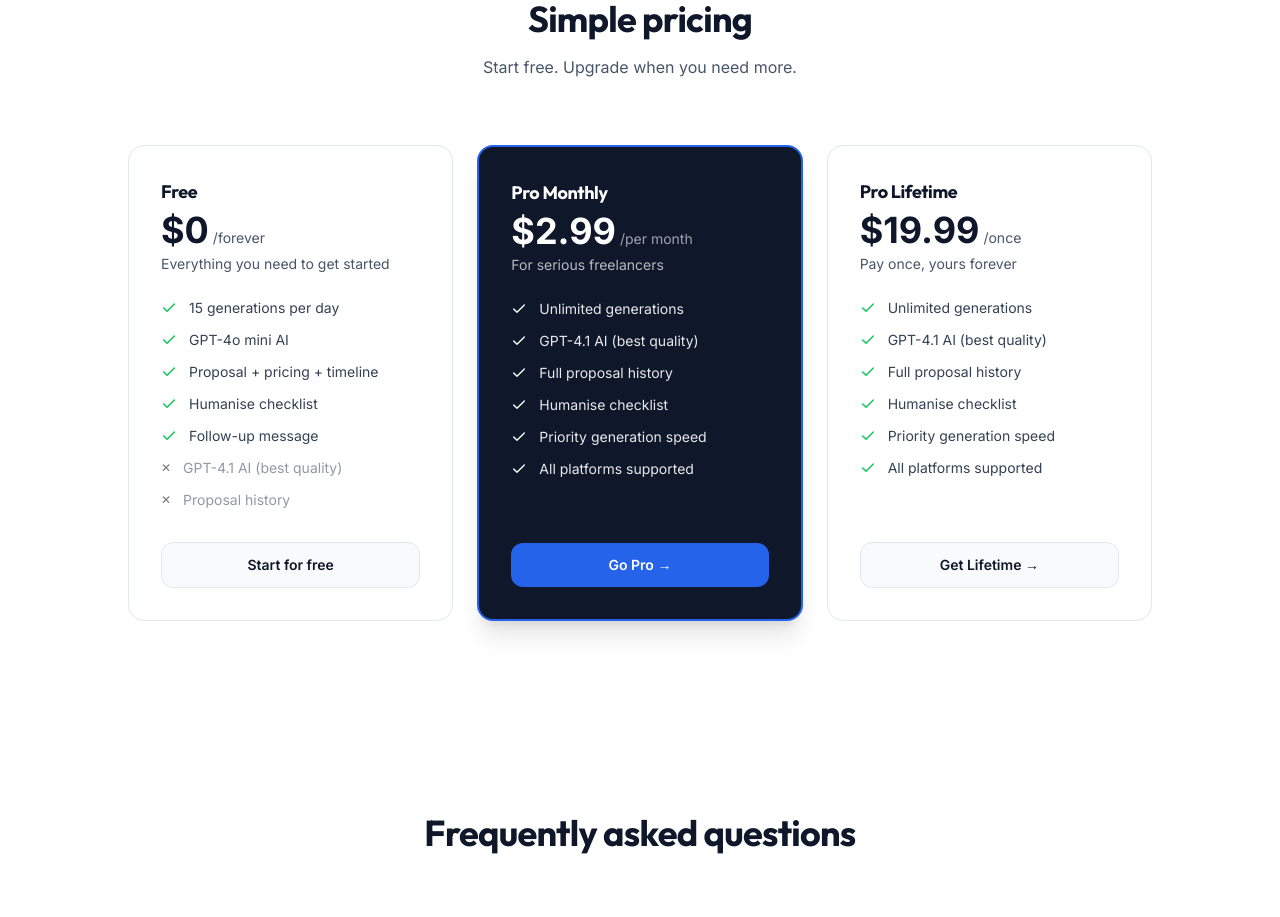
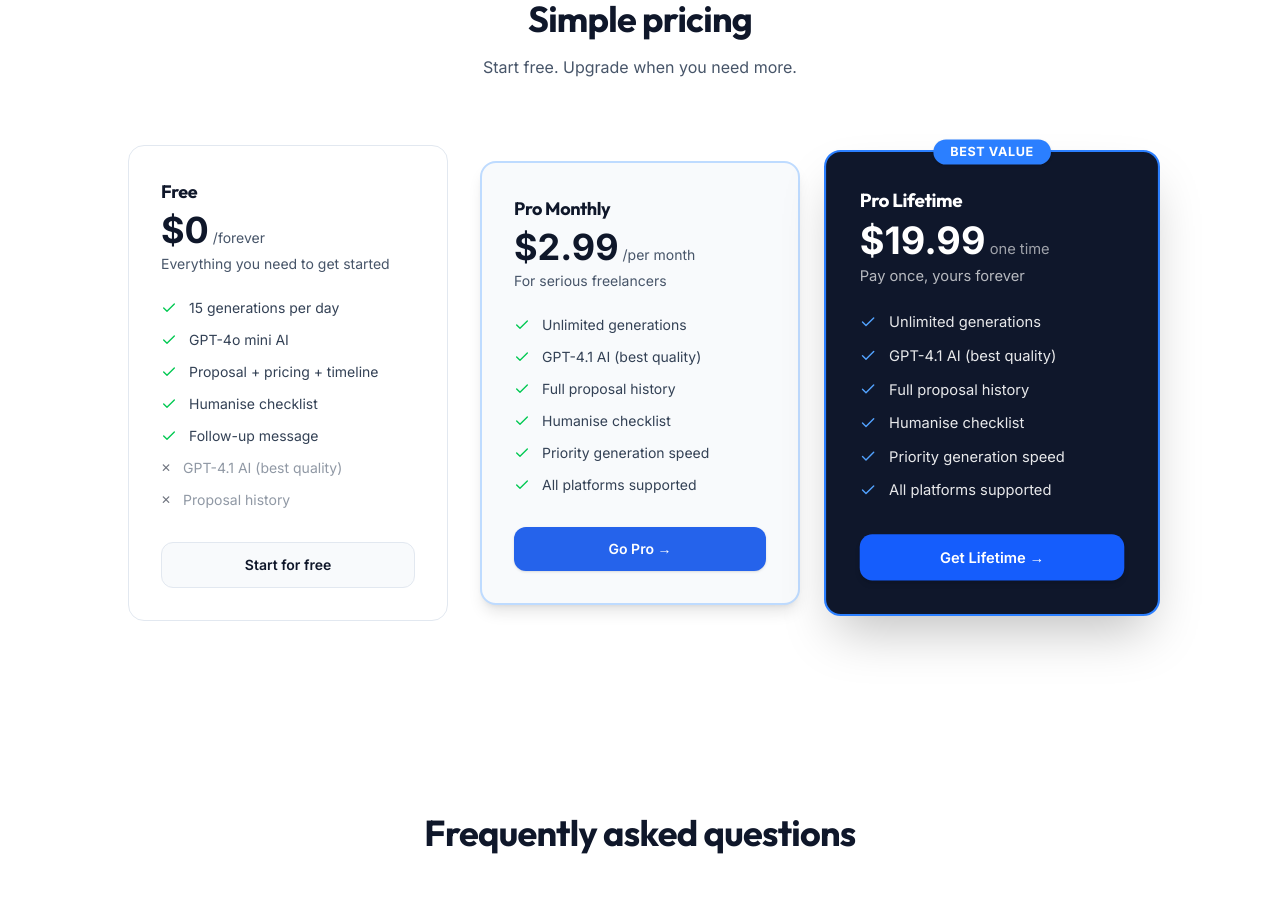
Before and after one commit to Kushagra001/BidCopy, a Next.js app: page / in a window 1280 px wide. Shown: the part 3200-4117 px from the top of the page. Built offline with nearby package versions, Linux system fonts and the light colour scheme; no server answers.

Commit message:
style: refine pricing cards contrast and typography

```diff
--- a/src/components/landing/Pricing.tsx
+++ b/src/components/landing/Pricing.tsx
@@ -21,7 +21,7 @@ const PLANS = [
     ],
     cta:     'Start for free',
     href:    '/sign-up',
-    popular: false,
+    variant: 'default',
   },
   {
     name:        'Pro Monthly',
@@ -39,12 +39,12 @@ const PLANS = [
     missing: [],
     cta:     'Go Pro →',
     href:    '/sign-up',
-    popular: true,
+    variant: 'monthly',
   },
   {
     name:        'Pro Lifetime',
     price:       '$19.99',
-    period:      'once',
+    period:      'one time',
     description: 'Pay once, yours forever',
     features: [
       'Unlimited generations',
@@ -57,7 +57,7 @@ const PLANS = [
     missing: [],
     cta:     'Get Lifetime →',
     href:    '/sign-up',
-    popular: false,
+    variant: 'lifetime',
   },
 ]
 
@@ -72,28 +72,36 @@ export async function Pricing() {
           <p className="text-[--color-bc-muted]">Start free. Upgrade when you need more.</p>
         </div>
 
-        <div className="grid grid-cols-1 lg:grid-cols-3 gap-6 max-w-5xl mx-auto">
+        <div className="grid grid-cols-1 lg:grid-cols-3 gap-6 lg:gap-8 max-w-5xl mx-auto items-center">
           {PLANS.map((plan) => (
             <div key={plan.name}
-              className={`relative flex flex-col rounded-2xl p-8 ${
-                plan.popular
-                  ? 'bg-[--color-bc-dark-card] text-white border-2 border-[--color-bc-blue] shadow-xl'
-                  : 'bg-[--background] border border-[--color-bc-border]'
+              className={`relative flex flex-col rounded-2xl p-8 transition-transform duration-300 ${
+                plan.variant === 'lifetime'
+                  ? 'bg-slate-900 dark:bg-slate-700 text-white border-2 border-blue-500 shadow-2xl lg:scale-105 z-10'
+                  : plan.variant === 'monthly'
+                    ? 'bg-[--color-bc-surface] dark:bg-slate-800 border-2 border-blue-200 dark:border-blue-500/50 shadow-lg'
+                    : 'bg-[--background] dark:bg-slate-800/80 border border-[--color-bc-border]'
               }`}>
 
+              {plan.variant === 'lifetime' && (
+                <div className="absolute top-0 left-1/2 -translate-x-1/2 -translate-y-1/2 bg-blue-500 text-white px-4 py-1 text-xs font-bold uppercase tracking-wider rounded-full shadow-sm">
+                  Best Value
+                </div>
+              )}
+
               <div className="mb-6">
-                <h3 className={`font-bold text-lg mb-1 ${plan.popular ? 'text-white' : 'text-[--color-bc-ink]'}`}>
+                <h3 className={`font-bold text-lg mb-1 ${plan.variant === 'lifetime' ? 'text-white' : 'text-[--color-bc-ink]'}`}>
                   {plan.name}
                 </h3>
                 <div className="flex items-baseline gap-1 mb-1">
-                  <span className={`text-4xl font-bold ${plan.popular ? 'text-white' : 'text-[--color-bc-ink]'}`}>
+                  <span className={`text-4xl font-bold ${plan.variant === 'lifetime' ? 'text-white' : 'text-[--color-bc-ink]'}`}>
                     {plan.price}
                   </span>
-                  <span className={`text-sm ${plan.popular ? 'text-white/60' : 'text-[--color-bc-muted]'}`}>
-                    /{plan.period}
+                  <span className={`text-sm ${plan.variant === 'lifetime' ? 'text-white/60' : 'text-[--color-bc-muted]'}`}>
+                    {plan.period === 'one time' ? ` ${plan.period}` : `/${plan.period}`}
                   </span>
                 </div>
-                <p className={`text-sm ${plan.popular ? 'text-white/70' : 'text-[--color-bc-muted]'}`}>
+                <p className={`text-sm ${plan.variant === 'lifetime' ? 'text-white/70' : 'text-[--color-bc-muted]'}`}>
                   {plan.description}
                 </p>
               </div>
@@ -101,23 +109,25 @@ export async function Pricing() {
               <ul className="space-y-3 mb-8">
                 {plan.features.map((f) => (
                   <li key={f} className="flex gap-3 items-start text-sm">
-                    <Check size={16} className={`flex-shrink-0 mt-0.5 ${plan.popular ? 'text-[--color-bc-blue-mid]' : 'text-green-500'}`} />
-                    <span className={plan.popular ? 'text-white/90' : 'text-[--color-bc-ink-2]'}>{f}</span>
+                    <Check size={16} className={`flex-shrink-0 mt-0.5 ${plan.variant === 'lifetime' ? 'text-blue-400' : 'text-green-500'}`} />
+                    <span className={plan.variant === 'lifetime' ? 'text-white/90' : 'text-[--color-bc-ink-2]'}>{f}</span>
                   </li>
                 ))}
                 {plan.missing.map((f) => (
                   <li key={f} className="flex gap-3 items-start text-sm opacity-60">
                     <span className="flex-shrink-0 mt-0.5 text-xs">✕</span>
-                    <span className={plan.popular ? 'text-white' : 'text-[--color-bc-muted]'}>{f}</span>
+                    <span className={plan.variant === 'lifetime' ? 'text-white' : 'text-[--color-bc-muted]'}>{f}</span>
                   </li>
                 ))}
               </ul>
 
               <Link href={userId ? (plan.name !== 'Free' ? `/dashboard/upgrade?type=${plan.name.includes('Lifetime') ? 'lifetime' : 'monthly'}` : '/dashboard') : plan.href}
                 className={`block w-full mt-auto text-center py-3 rounded-xl font-semibold text-sm transition-all ${
-                  plan.popular
-                    ? 'bg-[--color-bc-blue] text-white hover:bg-[--color-bc-blue-dark]'
-                    : 'bg-[--color-bc-surface] border border-[--color-bc-border] text-[--color-bc-ink] hover:bg-[--color-bc-border]'
+                  plan.variant === 'lifetime'
+                    ? 'bg-blue-600 text-white hover:bg-blue-500 shadow-md'
+                    : plan.variant === 'monthly'
+                      ? 'bg-[--color-bc-blue] text-white hover:bg-[--color-bc-blue-dark] shadow-sm'
+                      : 'bg-[--color-bc-surface] border border-[--color-bc-border] text-[--color-bc-ink] hover:bg-[--color-bc-border]'
                 }`}>
                 {plan.cta}
               </Link>
```
